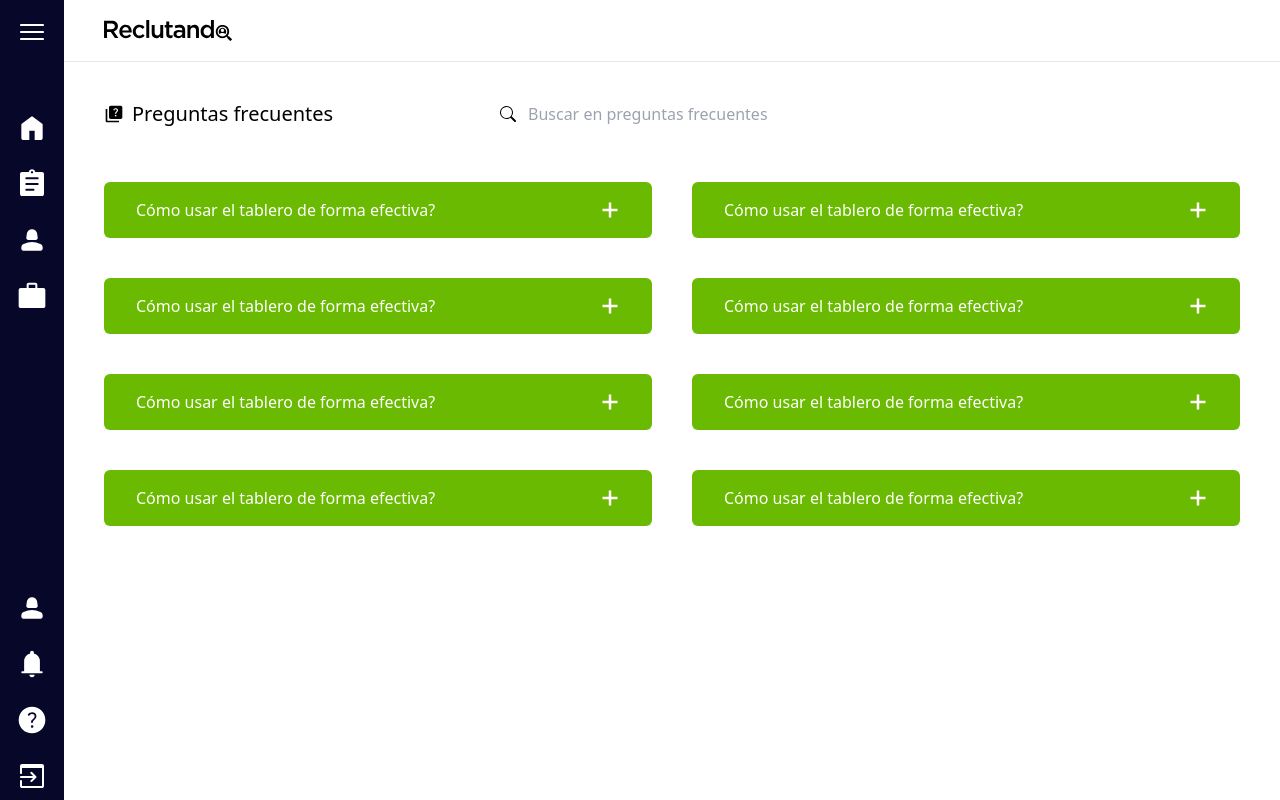
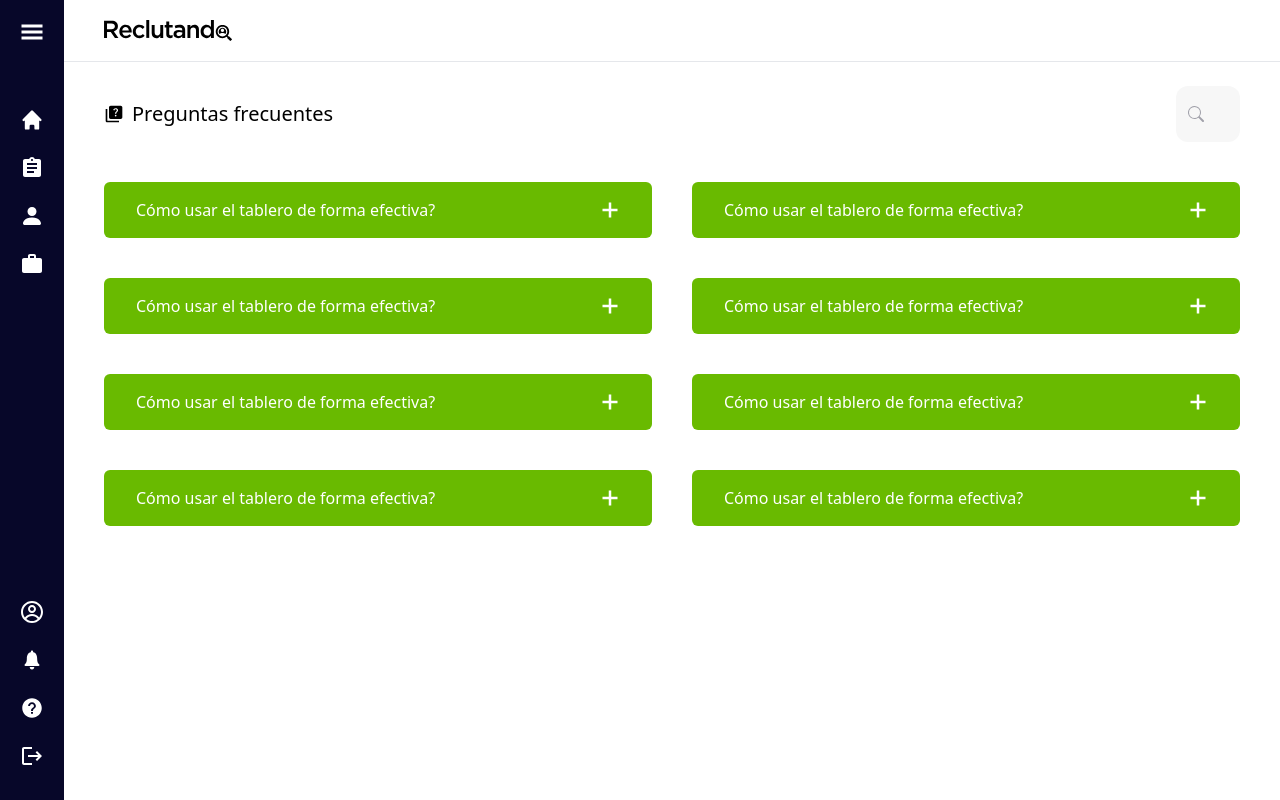
Before and after one commit to yesifita/S8-21-t-react-agregarback, a React (Vite) app: page /recruiter/ayuda in a window 1280 px wide. Built offline with nearby package versions, Linux system fonts and the light colour scheme; no server answers.

Commit message:
fixed: Dashboard & Help finished

```diff
--- a/src/componentes/Apliccants/CardNewJob.tsx
+++ b/src/componentes/Apliccants/CardNewJob.tsx
@@ -4,8 +4,7 @@ import BtnCrearEmpleo from '../Buttons/BtnCrearEmpleo'
 export default function CardNewJob() {
   return (
     <div className="flex items-center bg-secundaryGreyLight p-6 rounded-xl h-96">
-      <div className="mr-4">
-        <img src={newJob} alt="New Job" className="rounded-xl" style={{ width: '370px' }} />
+      <div className="bg-no-repeat bg-center bg-cover mr-6 rounded-xl" style={{ backgroundImage: `url(${newJob})`, height: '324px', width: '258px'}}>
       </div>
       <div>
         <h2 className="text-3xl text-primaryBlueDark font-extrabold mb-4">
--- a/src/componentes/Inputs/InputSearch.tsx
+++ b/src/componentes/Inputs/InputSearch.tsx
@@ -1,20 +1,45 @@
-import React from "react";
 import { BsSearch } from "react-icons/bs";
+import { useState, useEffect, useRef } from "react";
 
 export default function InputSearch() {
+  const [expanded, setExpanded] = useState(false);
+  const inputRef = useRef(null);
+
   const SearchIcon = (
-    <div className="absolute inset-y-0 left-0 pl-3 flex items-center pointer-events-none">
+    <div className="absolute inset-y-0 left-0 pl-3 flex items-center pointer-events-none text-zinc-400">
       <BsSearch />
     </div>
   );
 
+  const handleInputClick = () => {
+    setExpanded(true);
+  };
+
+  const handleDocumentClick = (event) => {
+    if (inputRef.current && !inputRef.current.contains(event.target)) {
+      setExpanded(false);
+    }
+  };
+
+  useEffect(() => {
+    document.addEventListener("click", handleDocumentClick);
+
+    return () => {
+      document.removeEventListener("click", handleDocumentClick);
+    };
+  }, []);
+
   return (
     <div className="relative">
       <input
+        ref={inputRef}
         type="text"
         placeholder="Buscar en preguntas frecuentes"
-        className="h-14 pl-10 pr-6"
-        style={{ width: "47rem" }}
+        className={`h-14 pl-10 pr-6 bg-secundaryGreyLight rounded-xl ${
+          expanded ? "w-450" : "w-10"
+        }`}
+        style={{ transition: "width 0.3s" }}
+        onClick={handleInputClick}
       />
       {SearchIcon}
     </div>
--- a/src/componentes/Nav/NavMenu.tsx
+++ b/src/componentes/Nav/NavMenu.tsx
@@ -1,14 +1,15 @@
 import { useState } from "react";
+import { GiHamburgerMenu } from "react-icons/gi";
+import { MdClose } from "react-icons/md";
+import { HiHome } from "react-icons/hi";
+import { MdAssignment, MdLogout } from "react-icons/md";
+import { BsFillPersonFill } from "react-icons/bs";
+import { MdWork } from "react-icons/md";
+import { IoIosNotifications, IoMdHelpCircle } from "react-icons/io";
+import { CgProfile } from "react-icons/cg";
 import { Link } from "react-router-dom";
 import { useUser } from '../../context/UserProvider';
-import cerrarsesion from '../../assets/icons/cerrar_sesion_nav.svg'
-import tablero from '../../assets/icons/tablero_nav.svg'
-import preguntas from '../../assets/icons/preguntas_nav.svg'
-import menu from '../../assets/icons/menu_dasboard.svg'
-import perfil from '../../assets/icons/icono_perfil_nav.svg'
-import home from '../../assets/icons/home_icon_nav.svg'
-import notificacion from '../../assets/icons/notificacion_nav.svg'
-import empleo from '../../assets/icons/empleo_nav.svg'
+import { useLocation } from "react-router-dom";
 
 
 const NavMenu = () => {
@@ -21,10 +22,12 @@ const NavMenu = () => {
     const handleLogout=()=>{
         authUser.logout()
     }
+    const location = useLocation();
+    const dashboardRoute = location.pathname === "/recruiter/dashboard";
+
 
     return (
-        <div className="fixed h-screen py-4 text-white bg-primaryBlueDark">
-
+        <div className="bg-primaryBlueDark text-white h-screen fixed py-4">
 
 
 {/* -------------------------------- Menu Icon */}
@@ -32,31 +35,34 @@ const NavMenu = () => {
                 className={`flex transform duration-300 text-lg ${isMenuOpen ? "justify-start" : "justify-center"} items-center ${isMenuOpen ? "w-72" : "w-16"}`}
                 onClick={toggleMenu}
             >
-                <div className="flex px-4">
+                <div className="px-4 flex">
                     {isMenuOpen ? (
-                        <img src={menu} className="text-3xl text-white" />
+                        <MdClose className="text-white text-3xl" />
                     ) : (
-                        < img src={menu} className="text-2xl text-white" />
+                        <GiHamburgerMenu className="text-white text-2xl mt-1" />
                     )}
                     {isMenuOpen && <span className="ml-2 text-white"></span>}
                 </div>
             </div>
 
 
-            <div className="flex flex-col justify-between h-full">
+            <div className="flex flex-col justify-between h-full pb-5">
 {/* -------------------------------- First group Icon */}
                 <div className="mt-16">
+
+
+
 
 
                     <div
                         className={`flex transform duration-300 text-lg mb-6 ${isMenuOpen ? "justify-start" : "justify-center"} items-center ${isMenuOpen ? "w-72" : "w-16"}`}
                         onClick={toggleMenu}
                     >
-                        <Link to={"/recruiter/dashboard"} className="flex px-4">
+                        <Link to={"/recruiter/dashboard"} className="px-4 flex">
                             {isMenuOpen ? (
-                                <img src={home}  className="text-2xl text-white" />
+                                <HiHome className="text-white text-2xl" />
                             ) : (
-                                <img src={home}  className="text-2xl text-white" />
+                                <HiHome className="text-white text-2xl" />
                             )}
                             {isMenuOpen && <span className="ml-2 text-white">Dashboard</span>}
                         </Link>
@@ -65,11 +71,11 @@ const NavMenu = () => {
                         className={`flex transform duration-300 text-lg mb-6 ${isMenuOpen ? "justify-start" : "justify-center"} items-center ${isMenuOpen ? "w-72" : "w-16"}`}
                         onClick={toggleMenu}
                     >
-                        <Link to={"/postulantes"} className="flex px-4">
+                        <Link to={"/postulantes"} className="px-4 flex">
                             {isMenuOpen ? (
-                                <img src={tablero} className="text-2xl text-white" />
+                                <MdAssignment className="text-white text-2xl" />
                             ) : (
-                                <img src={tablero} className="text-2xl text-white" />
+                                <MdAssignment className="text-white text-2xl" />
                             )}
                             {isMenuOpen && <span className="ml-2 text-white">Tablero</span>}
                         </Link>
@@ -78,11 +84,11 @@ const NavMenu = () => {
                         className={`flex transform duration-300 text-lg mb-6 ${isMenuOpen ? "justify-start" : "justify-center"} items-center ${isMenuOpen ? "w-72" : "w-16"}`}
                         onClick={toggleMenu}
                     >
-                        <Link to={"/"} className="flex px-4">
+                        <Link to={"/empleo"} className="px-4 flex">
                             {isMenuOpen ? (
-                                <img src={perfil} className="text-2xl text-white" />
+                                <BsFillPersonFill className="text-white text-2xl" />
                             ) : (
-                                <img src={perfil} className="text-2xl text-white" />
+                                <BsFillPersonFill className="text-white text-2xl" />
                             )}
                             {isMenuOpen && <span className="ml-2 text-white">Postulados</span>}
                         </Link>
@@ -91,11 +97,11 @@ const NavMenu = () => {
                         className={`flex transform duration-300 text-lg mb-6 ${isMenuOpen ? "justify-start" : "justify-center"} items-center ${isMenuOpen ? "w-72" : "w-16"}`}
                         onClick={toggleMenu}
                     >
-                        <Link to={"/empleo"} className="flex px-4">
+                        <Link to={"/empleo"} className="px-4 flex">
                             {isMenuOpen ? (
-                                <img src={empleo} className="text-2xl text-white" />
+                                <MdWork className="text-white text-2xl" />
                             ) : (
-                                <img src={empleo} className="text-2xl text-white" />
+                                <MdWork className="text-white text-2xl" />
                             )}
                             {isMenuOpen && <span className="ml-2 text-white">Publicar empleo</span>}
                         </Link>
@@ -103,6 +109,12 @@ const NavMenu = () => {
 
 
                 </div>
+
+
+
+
+
+
 
 {/* -------------------------------- Second group Icon */}
                 <div className="mt-16">
@@ -113,13 +125,11 @@ const NavMenu = () => {
                         className={`flex transform duration-300 text-lg mb-6 ${isMenuOpen ? "justify-start" : "justify-center"} items-center ${isMenuOpen ? "w-72" : "w-16"}`}
                         onClick={toggleMenu}
                     >
-                        <Link to={"/profile"} className="flex px-4">
+                        <Link to={"/profile"} className="px-4 flex">
                             {isMenuOpen ? (
-                                <img src={perfil
-                                } className="text-2xl text-white" />
+                                <CgProfile className="text-white text-2xl" />
                             ) : (
-                                <img src={perfil
-                                } className="text-2xl text-white" />
+                                <CgProfile className="text-white text-2xl" />
                             )}
                             {isMenuOpen && <span className="ml-2 text-white">Mi perfil</span>}
                         </Link>
@@ -128,13 +138,11 @@ const NavMenu = () => {
                         className={`flex transform duration-300 text-lg mb-6 ${isMenuOpen ? "justify-start" : "justify-center"} items-center ${isMenuOpen ? "w-72" : "w-16"}`}
                         onClick={toggleMenu}
                     >
-                        <Link to={"/"} className="flex px-4">
+                        <Link to={""} className="px-4 flex">
                             {isMenuOpen ? (
-                                <img src={notificacion
-                                } className="text-2xl text-white" />
+                                <IoIosNotifications className="text-white text-2xl" />
                             ) : (
-                                <img src={notificacion
-                                } className="text-2xl text-white" />
+                                <IoIosNotifications className="text-white text-2xl" />
                             )}
                             {isMenuOpen && <span className="ml-2 text-white">Notificaciones</span>}
                         </Link>
@@ -143,11 +151,11 @@ const NavMenu = () => {
                         className={`flex transform duration-300 text-lg mb-6 ${isMenuOpen ? "justify-start" : "justify-center"} items-center ${isMenuOpen ? "w-72" : "w-16"}`}
                         onClick={toggleMenu}
                     >
-                        <Link to={"/recruiter/ayuda"} className="flex px-4">
+                        <Link to={"/recruiter/ayuda"} className="px-4 flex">
                             {isMenuOpen ? (
-                                <img src={preguntas} className="text-2xl text-white" />
+                                <IoMdHelpCircle className="text-white text-2xl" />
                             ) : (
-                                <img src={preguntas} className="text-2xl text-white" />
+                                <IoMdHelpCircle className="text-white text-2xl" />
                             )}
                             {isMenuOpen && <span className="ml-2 text-white">Ayuda</span>}
                         </Link>
@@ -156,11 +164,11 @@ const NavMenu = () => {
                         className={`flex transform duration-300 text-lg mb-6 ${isMenuOpen ? "justify-start" : "justify-center"} items-center ${isMenuOpen ? "w-72" : "w-16"}`}
                         onClick={toggleMenu}
                     >
-                        <Link to={"/login"} className="flex px-4" onClick={handleLogout}>
+                        <Link to={"/login"} className="px-4 flex" onClick={handleLogout}>
                             {isMenuOpen ? (
-                                <img src={cerrarsesion} className="text-2xl text-white fill-white" />
+                                <MdLogout className="text-white text-2xl" />
                             ) : (
-                                <img src={cerrarsesion} className="text-2xl text-white fill-white" />
+                                <MdLogout className="text-white text-2xl" />
                             )}
                             {isMenuOpen && <span className="ml-2 text-white">Salir</span>}
                         </Link>
--- a/src/routes/ListRoutes.tsx
+++ b/src/routes/ListRoutes.tsx
@@ -24,7 +24,6 @@ const ListRoutes = () => {
           <Route path="/registro" element={<Register />}></Route>
           <Route path="/recruiter/ayuda" element={<RecAyuda/>}></Route>
           <Route path="/empleo" element={<CrearVacanteReclutador/>}></Route>
-
         </Routes>
       </UserProvider>
     </>
--- a/src/routes/recDashboard.tsx
+++ b/src/routes/recDashboard.tsx
@@ -26,7 +26,7 @@ export default function RecDashboard() {
             </div>
           </div>
 
-          <div className="flex flex-wrap">
+          <div className="flex flex-wrap w-full mx-10">
             <div className="w-1/2 pr-4">
               <CardNewJob />
             </div>
```
Also changed, not shown: src/componentes/Apliccants/CardNewPostulates.tsx (+3 -4 lines), src/componentes/Apliccants/CardNewTotals.tsx (+38 -4 lines), src/componentes/Apliccants/CardNumTotal.tsx (+4 -6 lines).
